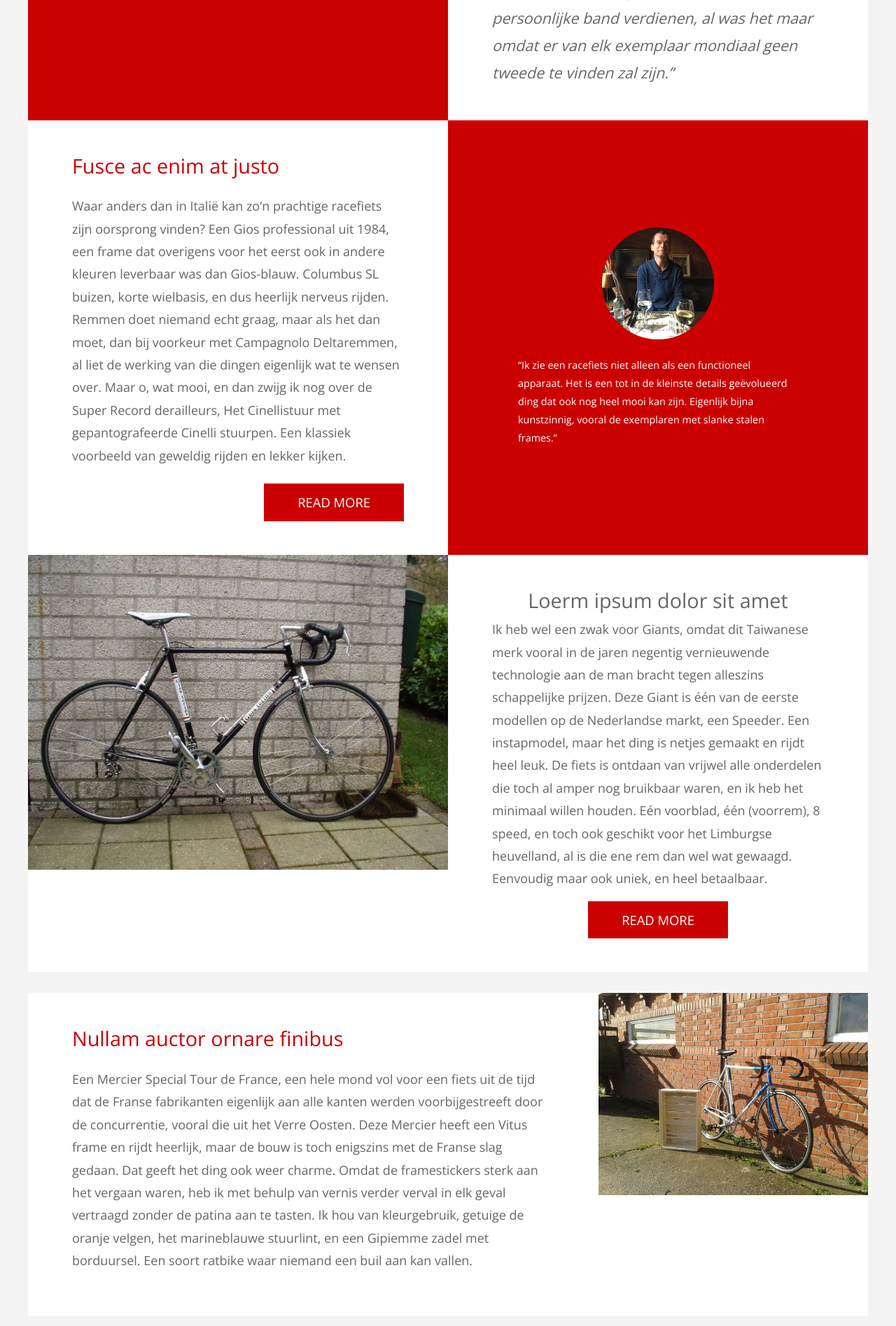
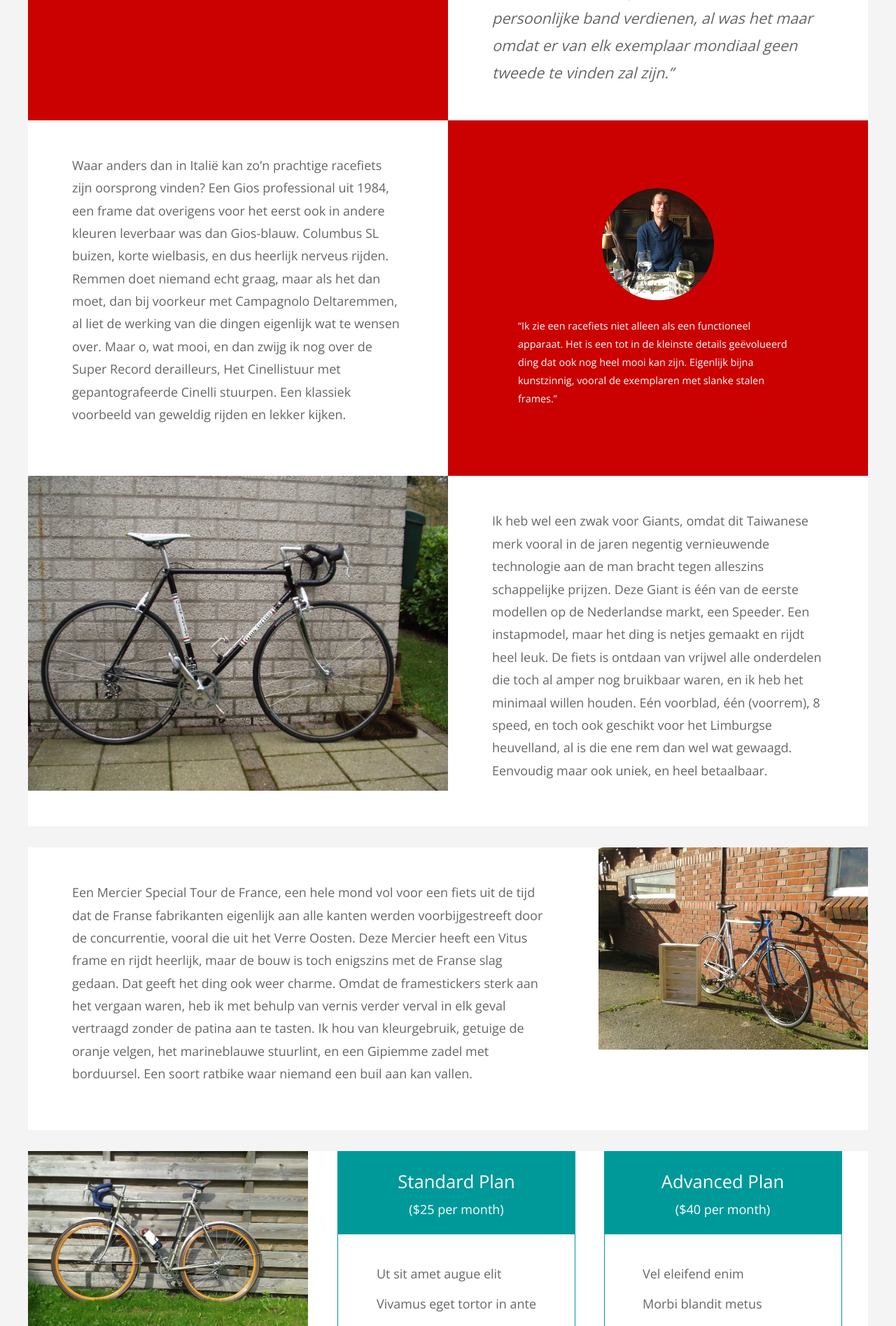
Before and after one commit to HeDude/fietsenvanabel, a PHP site: page / in a window 1280 px wide. Shown: the part 504-2399 px from the top of the page at 70% size. Run offline with PHP 8.4, Linux system fonts and the light colour scheme.

Commit message:
Removed titles and buttons

```diff
--- a/index.php
+++ b/index.php
@@ -58,9 +58,7 @@ http://www.templatemo.com/tm-514-magazee
  <div class="col-sm-12 col-md-12 col-lg-6 col-xl-6">
   <div class="tm-flex-center p-5">
     <div class="tm-md-flex-center">
-      <h2 class="tm-text-color-primary mb-4">Fusce ac enim at justo</h2>
       <p class="mb-4">Waar anders dan in Italië kan zo’n prachtige racefiets zijn oorsprong vinden? Een Gios professional uit 1984, een frame dat overigens voor het eerst ook in andere kleuren leverbaar was dan Gios-blauw. Columbus SL buizen, korte wielbasis, en dus heerlijk nerveus rijden. Remmen doet niemand echt graag, maar als het dan moet, dan bij voorkeur met Campagnolo Deltaremmen, al liet de werking van die dingen eigenlijk wat te wensen over. Maar o, wat mooi, en dan zwijg ik nog over de Super Record derailleurs, Het Cinellistuur met gepantografeerde Cinelli stuurpen. Een klassiek voorbeeld van geweldig rijden en lekker kijken.</p>
-      <a href="#" class="btn btn-primary float-lg-right tm-md-align-center">Read more</a>
     </div>
   </div>
 </div>
@@ -82,9 +80,7 @@ http://www.templatemo.com/tm-514-magazee
   <div class="col-sm-12 col-md-12 col-lg-6 col-xl-6">
     <div class="tm-flex-center p-5">
       <div class="tm-flex-center tm-flex-col">
-        <h2 class="tm-align-left">Loerm ipsum dolor sit amet</h2>
         <p>Ik heb wel een zwak voor Giants, omdat dit Taiwanese merk vooral in de jaren negentig vernieuwende technologie aan de man bracht tegen alleszins schappelijke prijzen. Deze Giant is één van de eerste modellen op de Nederlandse markt, een Speeder. Een instapmodel, maar het ding is netjes gemaakt en rijdt heel leuk. De fiets is ontdaan van vrijwel alle onderdelen die toch al amper nog bruikbaar waren, en ik heb het minimaal willen houden. Eén voorblad, één (voorrem), 8 speed, en toch ook geschikt voor het Limburgse heuvelland, al is die ene rem dan wel wat gewaagd. Eenvoudig maar ook uniek, en heel betaalbaar.</p>
-        <a href="#" class="btn btn-primary">Read More</a>
       </div>
     </div>
   </div>
@@ -95,7 +91,6 @@ http://www.templatemo.com/tm-514-magazee
  <div class="col-sm-12 col-md-12 col-lg-8 col-xl-8">
   <div class="tm-flex-center pl-5 pr-5 pt-5 pb-5">
     <div class="tm-md-flex-center">
-     <h2 class="mb-4 tm-text-color-primary">Nullam auctor ornare finibus</h2>
      <p>Een Mercier Special Tour de France, een hele mond vol voor een fiets uit de tijd dat de Franse fabrikanten eigenlijk aan alle kanten werden voorbijgestreeft door de concurrentie, vooral die uit het Verre Oosten. Deze Mercier heeft een Vitus frame en rijdt heerlijk, maar de bouw is toch enigszins met de Franse slag gedaan. Dat geeft het ding ook weer charme. Omdat de framestickers sterk aan het vergaan waren, heb ik met behulp van vernis verder verval in elk geval vertraagd zonder de patina aan te tasten. Ik hou van kleurgebruik, getuige de oranje velgen, het marineblauwe stuurlint, en een Gipiemme zadel met borduursel. Een soort ratbike waar niemand een buil aan kan vallen.</p>
    </div>
  </div>
```
